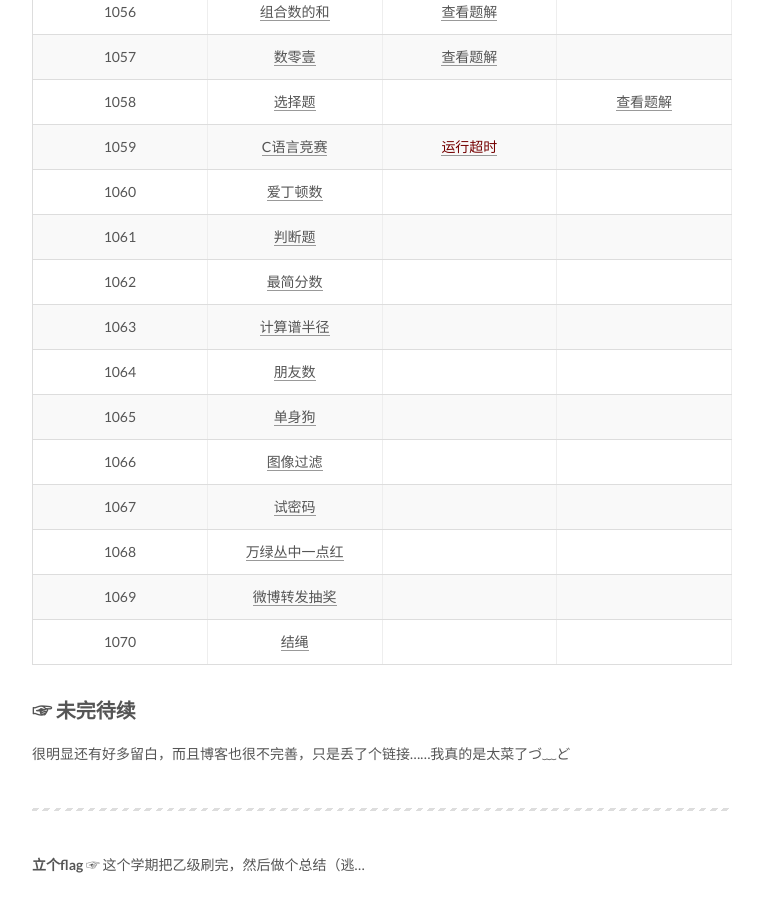
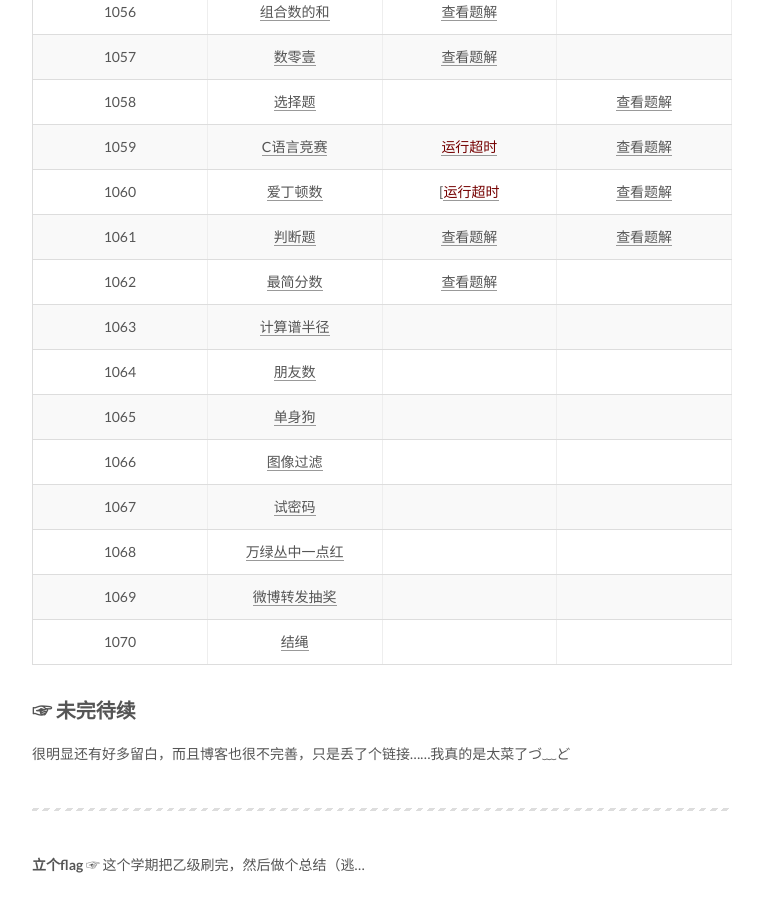
Before and after one commit to lwxwl/lwxwl.github.io, a plain HTML site: page 2017/05/16/PAT (Basic Level) Practise/index.html in a window 1280 px wide. Shown: the part 3855-4771 px from the top of the page, without its empty margins (98-861 px from the left). Drawn offline with Linux system fonts and the light colour scheme.

Commit message:
Site updated: 2017-05-20 00:49:37

```diff
--- a/2017/05/16/PAT (Basic Level) Practise/index.html
+++ b/2017/05/16/PAT (Basic Level) Practise/index.html
@@ -97,7 +97,7 @@
 <meta property="og:url" content="https://lwxwl.github.io/2017/05/16/PAT (Basic Level) Practise/index.html">
 <meta property="og:site_name" content="lwxwl&#39;s blog">
 <meta property="og:description" content="以下标题均来自本篇博客的视角₍₍(´ ▿` ∗)⁾⁾ ☞ 我是谁？以下是目前为止我做出来的PAT乙级真题及训练集中的题目，优先使用Java（我的老本行233，虽然老是超时(ಗ ‸ ಗ )…但我还是爱它的(♡´ ˘ `♡)～），如果用Java一直超时的话或者是顺手的话也会用C或者是C++，所以每一种解法都并不是很全。 ☞ 我要干什么？由于本人只是一只小菜鸟，对于各种经典算法也知之甚少，《算法》（第四">
-<meta property="og:updated_time" content="2017-05-19T11:18:03.000Z">
+<meta property="og:updated_time" content="2017-05-19T16:49:15.000Z">
 <meta name="twitter:card" content="summary">
 <meta name="twitter:title" content="PAT (Basic Level) Practise">
 <meta name="twitter:description" content="以下标题均来自本篇博客的视角₍₍(´ ▿` ∗)⁾⁾ ☞ 我是谁？以下是目前为止我做出来的PAT乙级真题及训练集中的题目，优先使用Java（我的老本行233，虽然老是超时(ಗ ‸ ಗ )…但我还是爱它的(♡´ ˘ `♡)～），如果用Java一直超时的话或者是顺手的话也会用C或者是C++，所以每一种解法都并不是很全。 ☞ 我要干什么？由于本人只是一只小菜鸟，对于各种经典算法也知之甚少，《算法》（第四">
@@ -698,24 +698,24 @@
 <td style="text-align:center">1059</td>
 <td style="text-align:center"><a href="https://www.patest.cn/contests/pat-b-practise/1059" target="_blank" rel="external">C语言竞赛</a></td>
 <td style="text-align:center"><a href="https://github.com/lwxwl/PAT/blob/master/Java/src/basicLevel1059.java" target="_blank" rel="external"><font color="#750000">运行超时</font></a></td>
-<td style="text-align:center"></td>
+<td style="text-align:center"><a href="http://github.com/lwxwl/PAT/blob/master/C(C%2B%2B)/1059.cpp" target="_blank" rel="external">查看题解</a></td>
 </tr>
 <tr>
 <td style="text-align:center">1060</td>
 <td style="text-align:center"><a href="https://www.patest.cn/contests/pat-b-practise/1060" target="_blank" rel="external">爱丁顿数</a></td>
-<td style="text-align:center"><a href=""></a></td>
-<td style="text-align:center"></td>
+<td style="text-align:center">[<a href="https://github.com/lwxwl/PAT/blob/master/Java/src/basicLevel1060.java" target="_blank" rel="external"><font color="#750000">运行超时</font></a></td>
+<td style="text-align:center"><a href="http://github.com/lwxwl/PAT/blob/master/C(C%2B%2B)/1060.cpp" target="_blank" rel="external">查看题解</a></td>
 </tr>
 <tr>
 <td style="text-align:center">1061</td>
 <td style="text-align:center"><a href="https://www.patest.cn/contests/pat-b-practise/1061" target="_blank" rel="external">判断题</a></td>
-<td style="text-align:center"><a href=""></a></td>
-<td style="text-align:center"></td>
+<td style="text-align:center"><a href="https://github.com/lwxwl/PAT/blob/master/Java/src/basicLevel1061.java" target="_blank" rel="external">查看题解</a></td>
+<td style="text-align:center"><a href="http://github.com/lwxwl/PAT/blob/master/C(C%2B%2B)/1061.cpp" target="_blank" rel="external">查看题解</a></td>
 </tr>
 <tr>
 <td style="text-align:center">1062</td>
 <td style="text-align:center"><a href="https://www.patest.cn/contests/pat-b-practise/1062" target="_blank" rel="external">最简分数</a></td>
-<td style="text-align:center"><a href=""></a></td>
+<td style="text-align:center"><a href="https://github.com/lwxwl/PAT/blob/master/Java/src/basicLevel1062.java" target="_blank" rel="external">查看题解</a></td>
 <td style="text-align:center"></td>
 </tr>
 <tr>
--- a/css/main.css
+++ b/css/main.css
@@ -1695,7 +1695,7 @@ pre .javascript .function {
   width: 4px;
   height: 4px;
   border-radius: 50%;
-  background: #e39f78;
+  background: #fffefa;
 }
 .links-of-blogroll {
   font-size: 13px;
```
